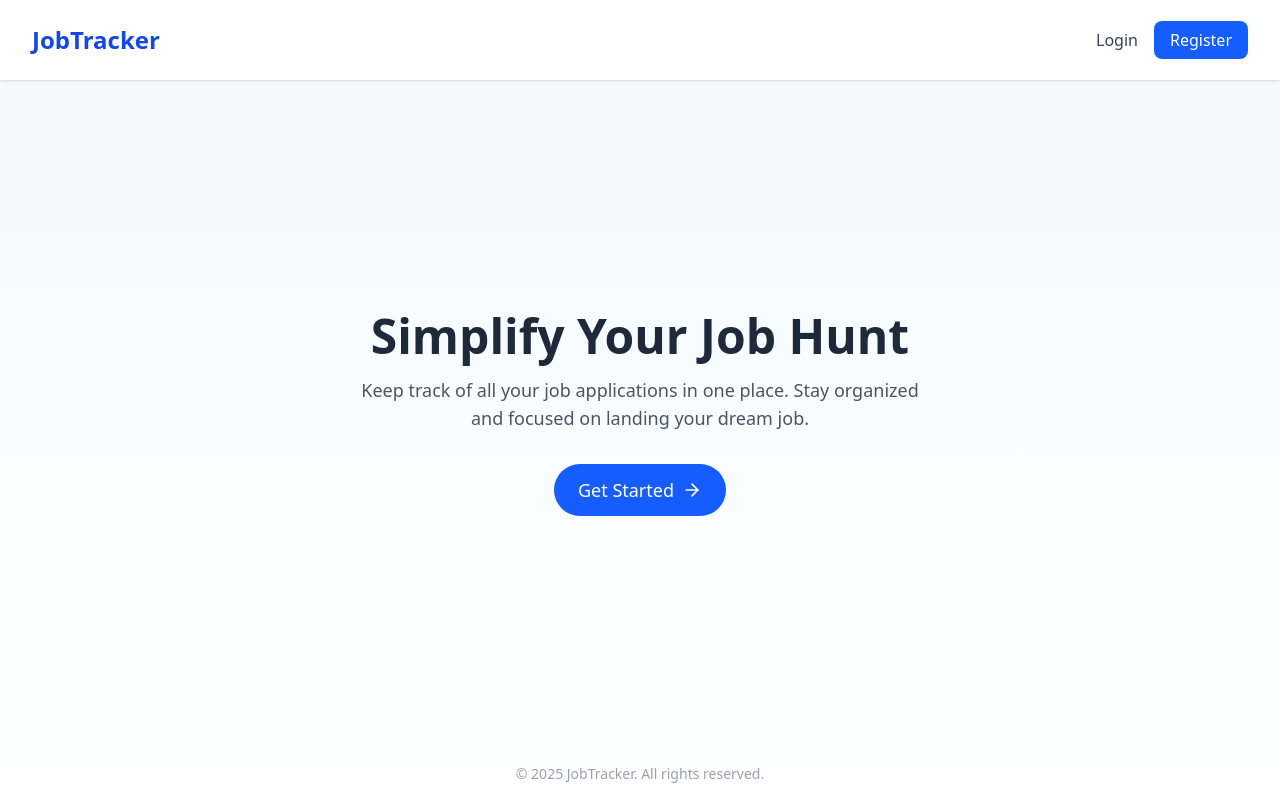
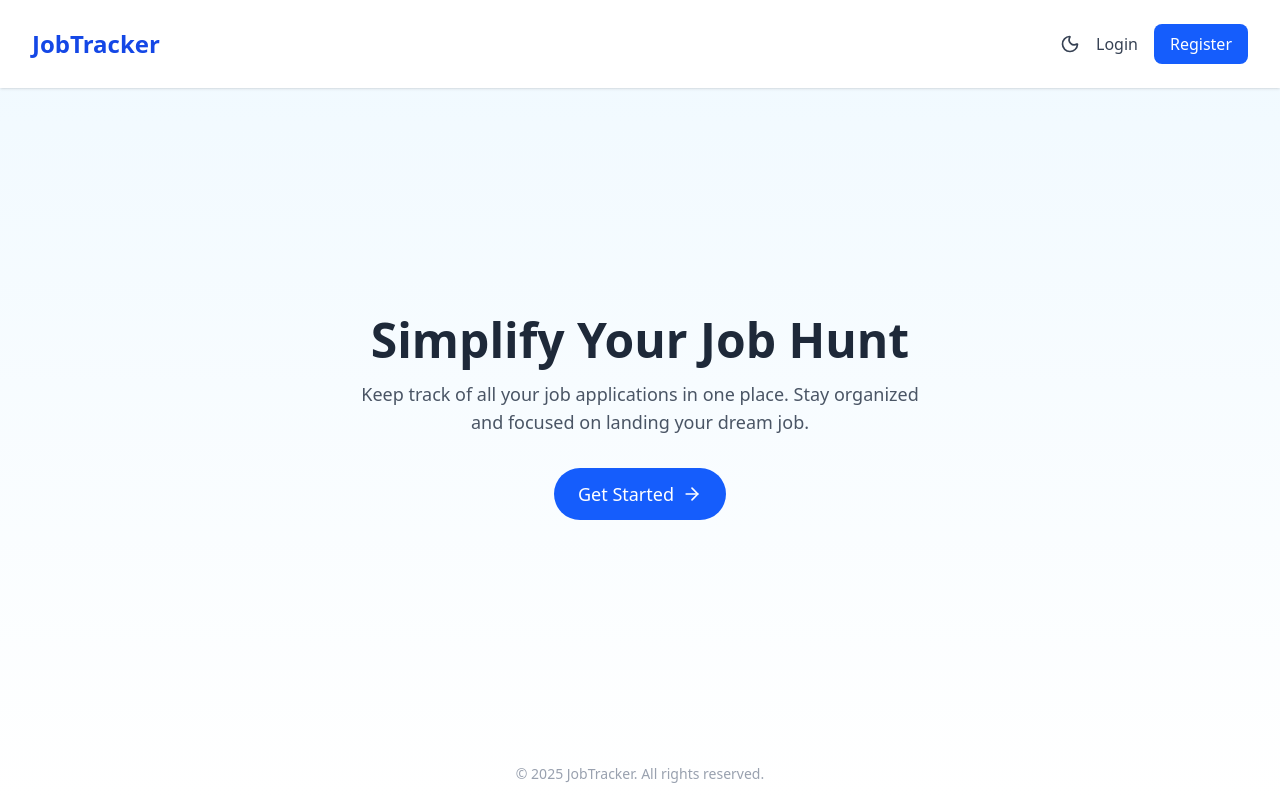
Before and after one commit to sunilbalamidev/Job-Tracker, a React (Vite) app in the folder job-tracker-client/: page / in a window 1280 px wide. Built offline with nearby package versions, Linux system fonts and the light colour scheme.

Commit message:
feat: Dark mode on landing page implement and go back button on setting page

```diff
--- /dev/null
+++ b/job-tracker-client/src/components/DarkModeToggle.jsx
@@ -0,0 +1,29 @@
+import { Moon, Sun } from "lucide-react";
+import { useEffect, useState } from "react";
+
+const DarkModeToggle = () => {
+  const [isDark, setIsDark] = useState(() => {
+    const theme = localStorage.getItem("theme");
+    return (
+      theme === "dark" ||
+      (!theme && window.matchMedia("(prefers-color-scheme: dark)").matches)
+    );
+  });
+
+  useEffect(() => {
+    document.documentElement.classList.toggle("dark", isDark);
+    localStorage.setItem("theme", isDark ? "dark" : "light");
+  }, [isDark]);
+
+  return (
+    <button
+      onClick={() => setIsDark((prev) => !prev)}
+      className="text-gray-700 dark:text-gray-200 hover:text-blue-500 dark:hover:text-yellow-400 transition"
+      title="Toggle dark mode"
+    >
+      {isDark ? <Sun size={20} /> : <Moon size={20} />}
+    </button>
+  );
+};
+
+export default DarkModeToggle;
--- a/job-tracker-client/src/index.css
+++ b/job-tracker-client/src/index.css
@@ -1,4 +1,6 @@
 @import "tailwindcss";
+@custom-variant dark (&:where(.dark, .dark *));
+
 /* :root {
   font-family: system-ui, Avenir, Helvetica, Arial, sans-serif;
   line-height: 1.5;
--- a/job-tracker-client/src/main.jsx
+++ b/job-tracker-client/src/main.jsx
@@ -3,19 +3,19 @@ import ReactDOM from "react-dom/client";
 import { BrowserRouter } from "react-router-dom";
 import App from "./App.jsx";
 import "./index.css";
-
+import { applyThemePreference } from "./utils/theme.js";
 import { ToastContainer } from "react-toastify";
 import "react-toastify/dist/ReactToastify.css";
 import { AuthProvider } from "./context/AuthContext";
 import { GoogleOAuthProvider } from "@react-oauth/google";
-
+applyThemePreference();
 ReactDOM.createRoot(document.getElementById("root")).render(
   <React.StrictMode>
     <GoogleOAuthProvider clientId="732377292901-dqqg3d85im6mv8bljdi40ehv641d840l.apps.googleusercontent.com">
       <BrowserRouter>
         <AuthProvider>
           <App />
-          <ToastContainer position="top-right" autoClose={3000} />
+          <ToastContainer position="top-right" autoClose={1000} />
         </AuthProvider>
       </BrowserRouter>
     </GoogleOAuthProvider>
--- a/job-tracker-client/src/pages/Landing.jsx
+++ b/job-tracker-client/src/pages/Landing.jsx
@@ -1,20 +1,26 @@
 import { Link } from "react-router-dom";
 import { motion } from "framer-motion";
 import { ArrowRight } from "lucide-react";
+import DarkModeToggle from "../components/DarkModeToggle"; // ✅ Make sure this exists
 
 const Landing = () => {
   return (
-    <div className="min-h-screen bg-gradient-to-b from-sky-50 to-white flex flex-col">
+    <div className="min-h-screen bg-gradient-to-b from-sky-50 to-white dark:from-gray-900 dark:to-gray-950 flex flex-col transition-colors duration-300">
       {/* Header */}
-      <header className="flex items-center justify-between px-8 py-6 shadow-sm bg-white">
-        <h1 className="text-2xl font-bold text-blue-700">JobTracker</h1>
-        <div className="space-x-4">
+      <header className="flex items-center justify-between px-8 py-6 shadow-sm bg-white dark:bg-gray-900">
+        <h1 className="text-2xl font-bold text-blue-700 dark:text-white">
+          JobTracker
+        </h1>
+        <div className="flex items-center gap-4">
+          <DarkModeToggle />
+
           <Link
             to="/login"
-            className="text-gray-700 font-medium hover:text-blue-700"
+            className="text-gray-700 dark:text-gray-300 font-medium hover:text-blue-700 dark:hover:text-yellow-400 transition"
           >
             Login
           </Link>
+
           <Link
             to="/register"
             className="bg-blue-600 text-white px-4 py-2 rounded-lg hover:bg-blue-700 transition"
@@ -30,7 +36,7 @@ const Landing = () => {
           initial={{ opacity: 0, y: -20 }}
           animate={{ opacity: 1, y: 0 }}
           transition={{ duration: 0.8 }}
-          className="text-4xl sm:text-5xl font-bold text-gray-800 mb-4"
+          className="text-4xl sm:text-5xl font-bold text-gray-800 dark:text-white mb-4"
         >
           Simplify Your Job Hunt
         </motion.h2>
@@ -39,7 +45,7 @@ const Landing = () => {
           initial={{ opacity: 0, y: 20 }}
           animate={{ opacity: 1, y: 0 }}
           transition={{ delay: 0.3, duration: 0.8 }}
-          className="text-lg text-gray-600 max-w-xl mb-8"
+          className="text-lg text-gray-600 dark:text-gray-400 max-w-xl mb-8"
         >
           Keep track of all your job applications in one place. Stay organized
           and focused on landing your dream job.
@@ -59,8 +65,8 @@ const Landing = () => {
         </motion.div>
       </main>
 
-      {/* Optional Footer */}
-      <footer className="text-center text-gray-400 text-sm py-4">
+      {/* Footer */}
+      <footer className="text-center text-gray-400 dark:text-gray-500 text-sm py-4">
         © {new Date().getFullYear()} JobTracker. All rights reserved.
       </footer>
     </div>
--- a/job-tracker-client/src/pages/Settings.jsx
+++ b/job-tracker-client/src/pages/Settings.jsx
@@ -3,6 +3,8 @@ import { useAuth } from "../context/AuthContext";
 import axiosInstance from "../api/axious";
 import { toast } from "react-toastify";
 import { motion } from "framer-motion";
+import { useNavigate } from "react-router-dom";
+import { ArrowLeft } from "lucide-react";
 
 // ✅ NEW: Import the custom modal
 import ConfirmModal from "../components/ConfirmModal";
@@ -13,7 +15,7 @@ const Settings = () => {
   const [email] = useState(user?.email || "");
   const [password, setPassword] = useState("");
   const [newPassword, setNewPassword] = useState("");
-
+  const navigate = useNavigate();
   // ✅ NEW: Modal state
   const [modalOpen, setModalOpen] = useState(false);
 
@@ -62,7 +64,15 @@ const Settings = () => {
       animate={{ opacity: 1 }}
       className="max-w-3xl mx-auto px-4 py-10"
     >
-      <h1 className="text-3xl font-bold mb-6 text-blue-600">Settings</h1>
+      <div className="flex justify-between">
+        <h1 className="text-3xl font-bold mb-6 text-blue-600">Settings</h1>
+        <button
+          onClick={() => navigate(-1)}
+          className="text-sm text-blue-600 hover:underline inline-flex items-center gap-1"
+        >
+          <ArrowLeft size={20} /> Go Back
+        </button>
+      </div>
 
       {/* Profile Info */}
       <section className="bg-white shadow rounded-xl p-6 mb-6">
--- /dev/null
+++ b/job-tracker-client/src/utils/theme.js
@@ -0,0 +1,8 @@
+export function applyThemePreference() {
+  const theme = localStorage.theme;
+  const prefersDark = window.matchMedia("(prefers-color-scheme: dark)").matches;
+
+  const shouldUseDark = theme === "dark" || (!theme && prefersDark);
+
+  document.documentElement.classList.toggle("dark", shouldUseDark);
+}
```
